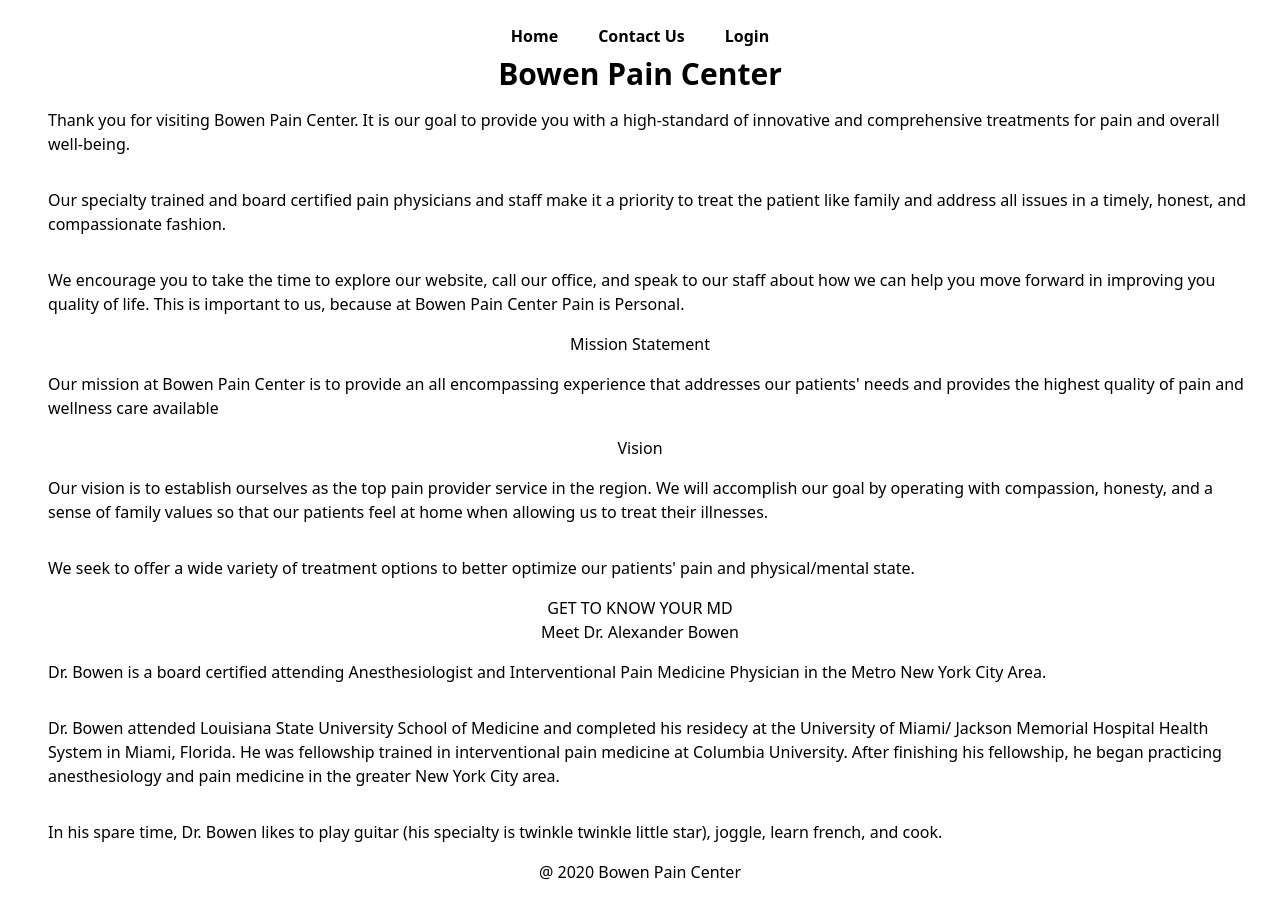
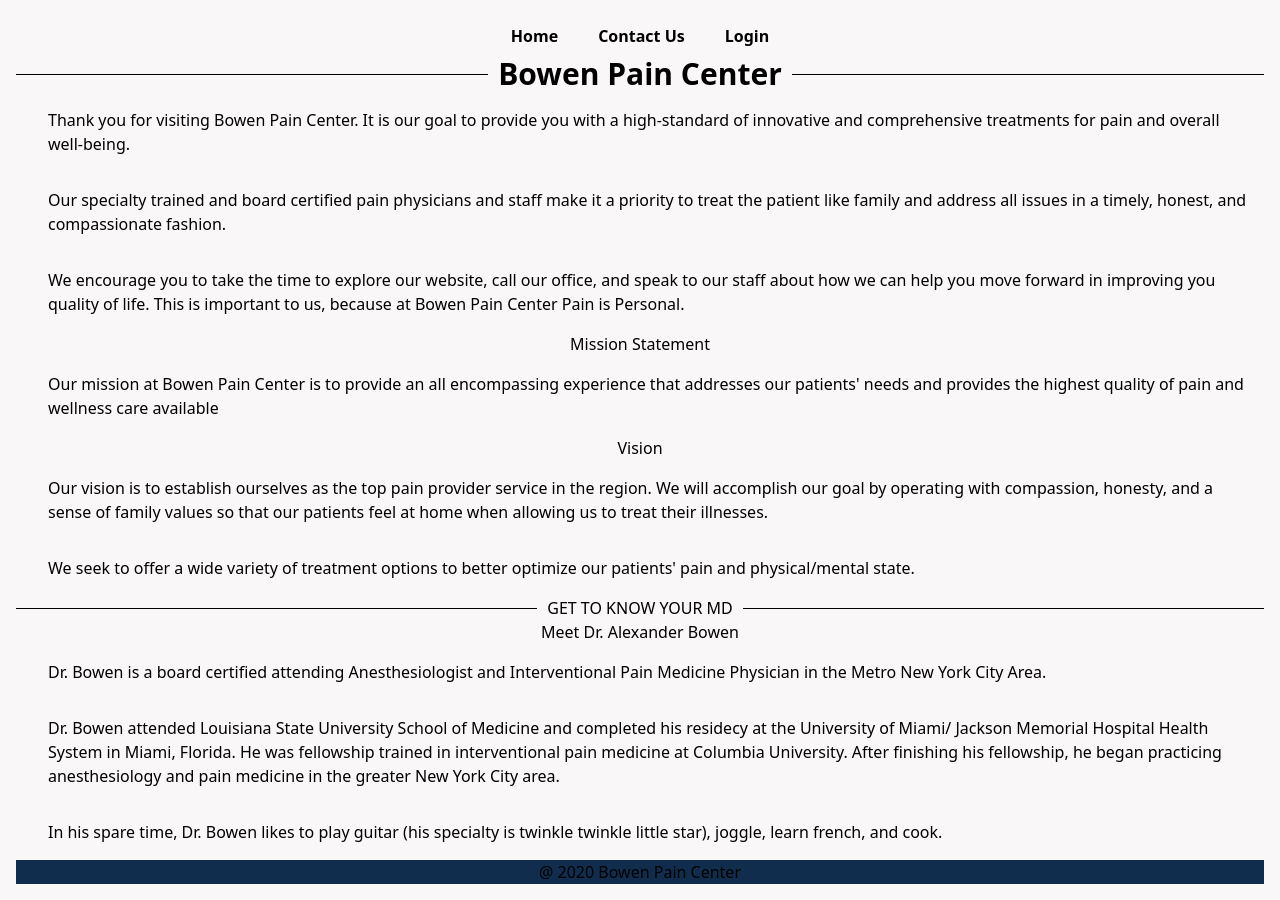
Before and after one commit to federicodez/bpc, a Next.js app: page / in a window 1280 px wide. Built offline with nearby package versions, Linux system fonts and the light colour scheme; no server answers; the database is empty.

Commit message:
added line styling for headers and styling for lists

```diff
--- a/src/app/globals.css
+++ b/src/app/globals.css
@@ -2,7 +2,42 @@
 @tailwind components;
 @tailwind utilities;
 
-/* body { */
-/*   background-image: url("images/nyc-bg.jpeg"); */
-/*   background-position: center; */
-/* } */
+body {
+  /* background-image: url("images/nyc-bg.jpeg"); */
+  /* background-position: center; */
+  /* background-repeat: no-repeat; */
+  background-color: #f9f7f7;
+}
+
+.navbar {
+  background-color: #112d4e;
+}
+
+footer {
+  background-color: #112d4e;
+}
+
+h1 {
+  display: flex;
+  flex-direction: row;
+}
+
+h1:before,
+h1:after {
+  content: "";
+  flex: 1 1;
+  border-bottom: 1px solid;
+  margin: auto;
+}
+
+h1:before {
+  margin-right: 10px;
+}
+
+h1:after {
+  margin-left: 10px;
+}
+
+li {
+  list-style: upper-roman outside;
+}
```
